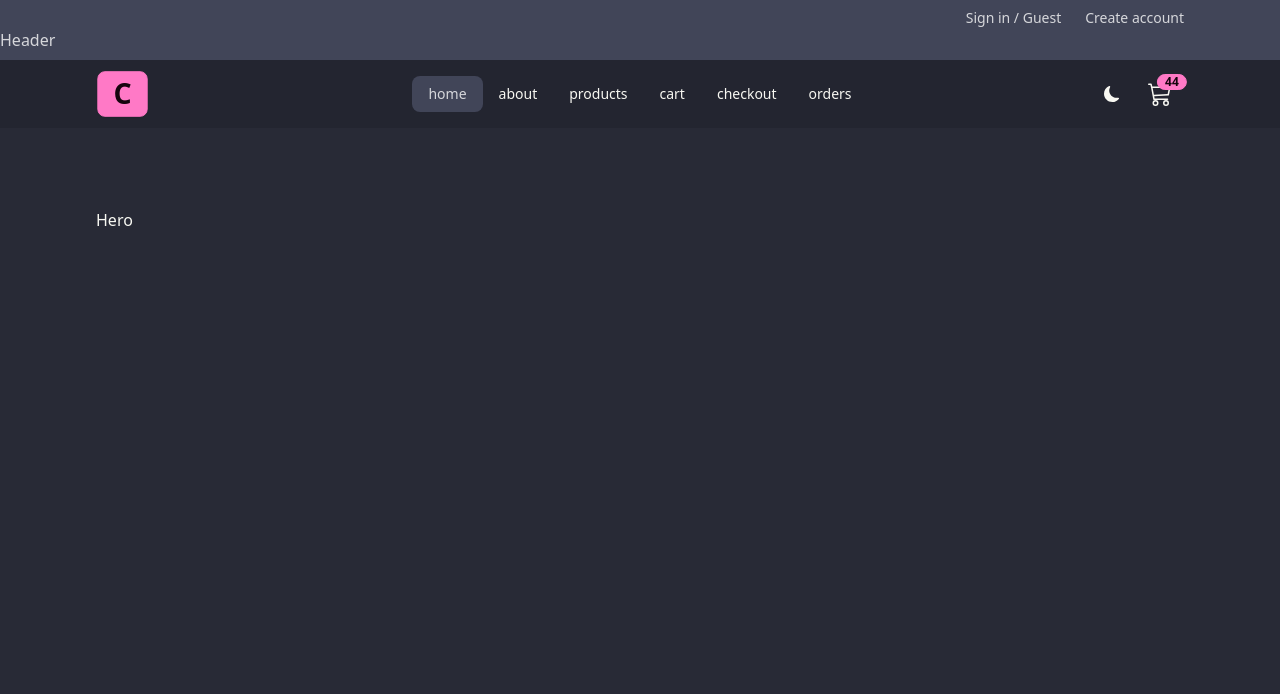
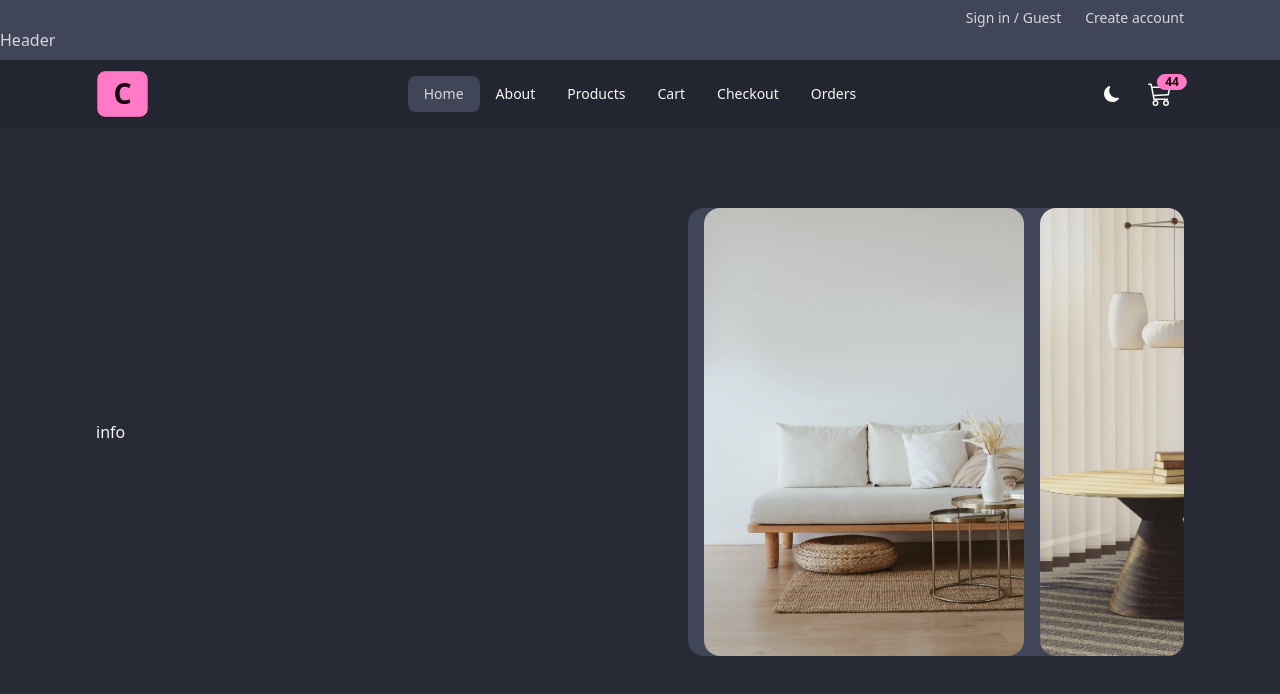
Before and after one commit to omidsdgi/comfy-store, a React (Vite) app: page / in a window 1280 px wide. Shown: the top 694 px of the page. Built offline with nearby package versions, Linux system fonts and the light colour scheme.

Commit message:
chore (Hero): add image carousel to hero section

```diff
--- a/src/components/Hero.jsx
+++ b/src/components/Hero.jsx
@@ -1,7 +1,28 @@
+import hero1 from '../assets/hero1.webp';
+import hero2 from '../assets/hero2.webp';
+import hero3 from '../assets/hero3.webp';
+import hero4 from '../assets/hero4.webp';
+
+const carouselImages = [hero1, hero2,hero3, hero4];
 const Hero = () => {
     return (
-        <div>
-            Hero
+        <div className="grid lg:grid-cols-2 gap-24 items-center ">
+            <div>info</div>
+            <div className="hidden h-[28rem] lg:carousel carousel-center px-4 space-x-4 bg-neutral rounded-box">
+                {
+                    carouselImages.map((image, index) => {
+                        return (
+                            <div key={index} className='carousel-item '>
+                            <img
+                                src={image}
+                                className='rounded-box h-full w-80 object-cover'
+                            />
+                        </div>
+                                )
+                    })
+                }
+
+            </div>
         </div>
     );
 };
--- a/src/components/NavLinks.jsx
+++ b/src/components/NavLinks.jsx
@@ -17,7 +17,7 @@ const NavLinks = () => {
                 return <li
                     key={id}
                 >
-                    <NavLink classname='capitalize' to={url}>
+                    <NavLink className='capitalize' to={url}>
                         {text}
                     </NavLink>
                 </li>
```
